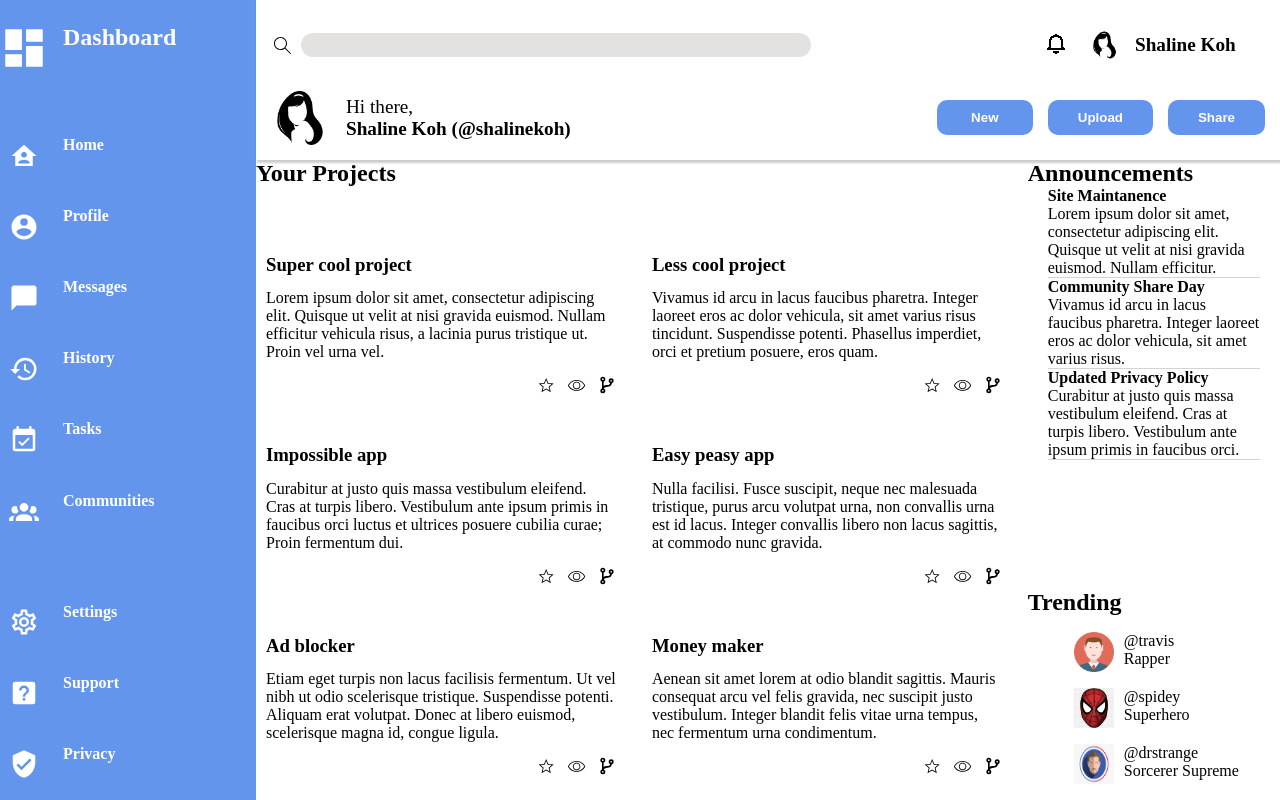
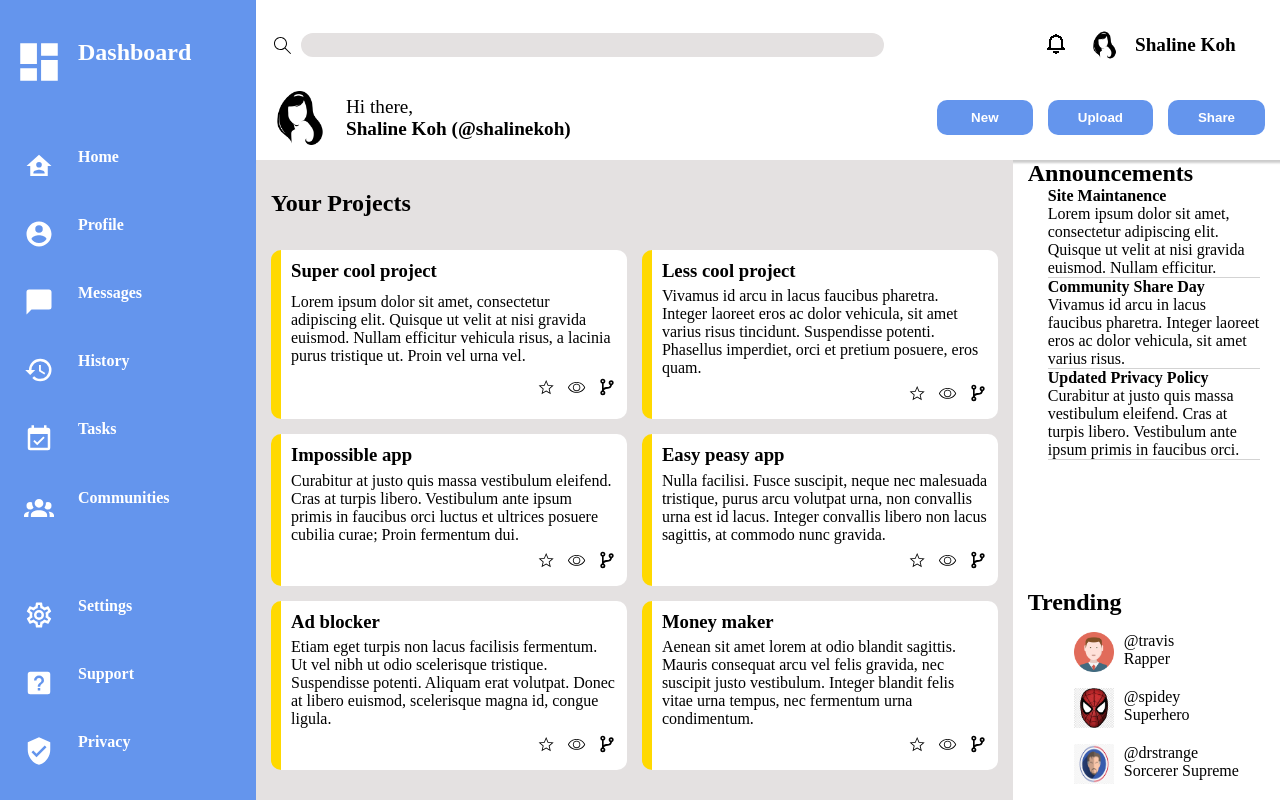
Before and after one commit to shalinekoh/dashboard-project, a plain HTML site: page index.html in a window 1280 px wide. Drawn offline with Linux system fonts and the light colour scheme.

Commit message:
add css styles to project cards

```diff
--- a/styles.css
+++ b/styles.css
@@ -22,6 +22,7 @@ body{
     display: grid;
     grid-row: 1 / -1;
     background-color: cornflowerblue;
+    padding: 15px;
 }
 
 .sidebar-item {
@@ -75,7 +76,7 @@ body{
     grid-template-columns: 30px 9fr;
 }
 .search-bar > input {
-    width: 70%;
+    width: 80%;
     height: 24px;
     align-self: center;
     background-color: rgb(228, 225, 225);
@@ -122,6 +123,8 @@ body{
     display: grid;
     grid-template-columns: repeat(auto-fit, minmax(300px, 1fr));
     gap: 15px;
+    background-color: rgb(228, 225, 225);
+    padding: 30px 15px;
 }
 .projects h2 {
     display: grid;
@@ -137,7 +140,10 @@ body{
 .projects .card {
     padding: 10px;
     display: grid;
-
+    border-radius: 10px;
+    background-color: white;
+    border-left: rgb(255, 217, 0) 10px solid;
+    box-sizing: border-box;
 }
 
 .card .icon {
```
